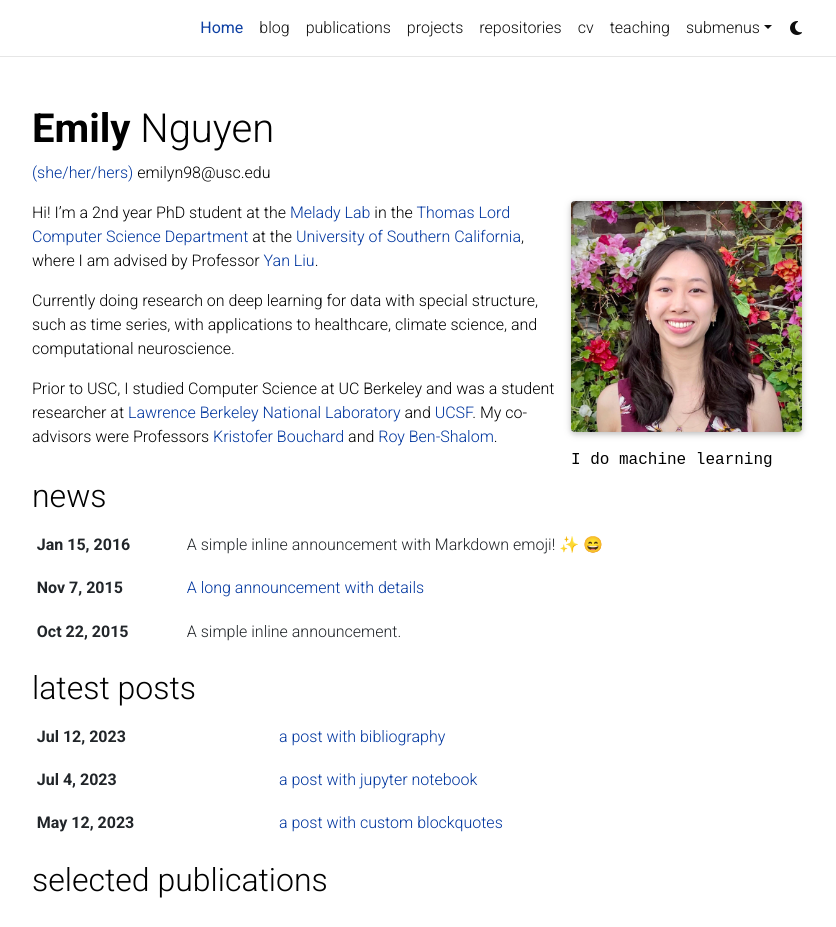
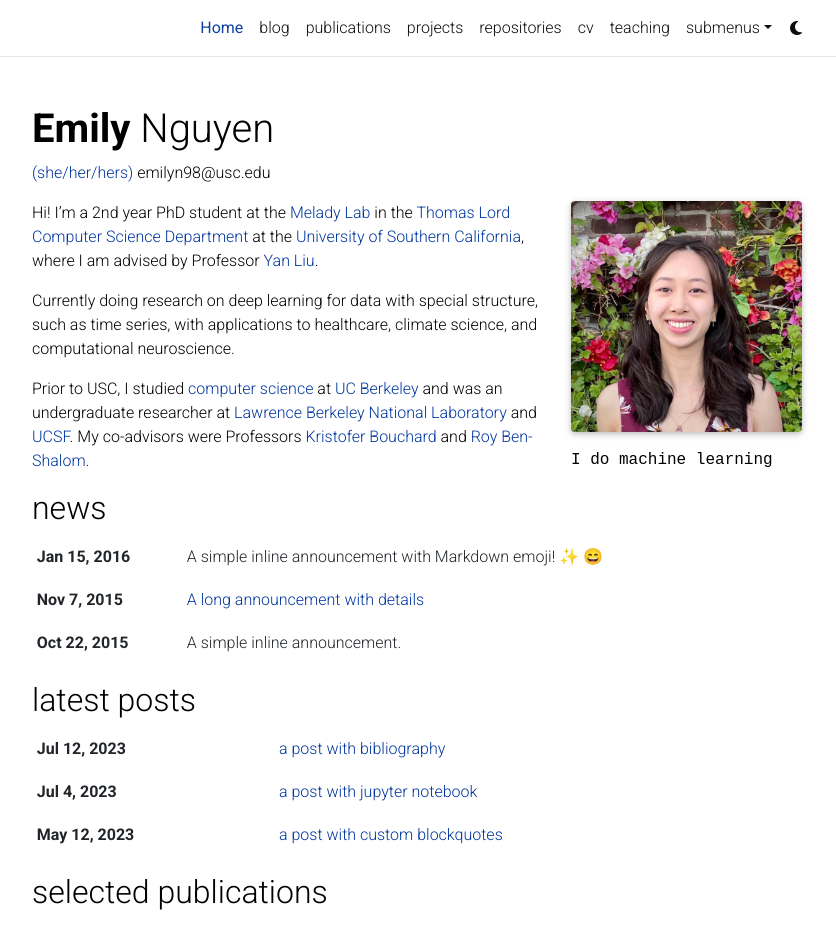
Before and after one commit to eemokey/eemokey.github.io, a Jekyll site: the page built from _pages/about.md, in a window 1280 px wide and 1228 px high, cut to the strip 0-927 px from the top of the window. Shown: the whole strip, without its empty margins (223-1059 px from the left). Built offline with Jekyll 4.4.1, drawn with Linux system fonts in a browser that asks for light colours; full-size pictures stand in for the smaller copies a plugin makes; emoji names are drawn with the system emoji font; comment, search, counter and statistics services are not loaded; a style sheet for code colours, icons or effects is not loaded.

Commit message:
finish about

```diff
--- a/_pages/about.md
+++ b/_pages/about.md
@@ -21,4 +21,4 @@ Hi! I'm a 2nd year PhD student at the [Melady Lab](https://melady.usc.edu/) in t
 
 Currently doing research on deep learning for data with special structure, such as time series, with applications to healthcare, climate science, and computational neuroscience.
 
-Prior to USC, I studied Computer Science at UC Berkeley and was a student researcher at [Lawrence Berkeley National Laboratory](https://www.lbl.gov/) and [UCSF](https://www.ucsf.edu/). My co-advisors were Professors [Kristofer Bouchard](https://bouchardlab.lbl.gov/) and [Roy Ben-Shalom](https://roybens.faculty.ucdavis.edu/).
+Prior to USC, I studied [computer science](https://eecs.berkeley.edu/academics/undergraduate/cs-ba) at [UC Berkeley](https://www.berkeley.edu/) and was an undergraduate researcher at [Lawrence Berkeley National Laboratory](https://www.lbl.gov/) and [UCSF](https://www.ucsf.edu/). My co-advisors were Professors [Kristofer Bouchard](https://bouchardlab.lbl.gov/) and [Roy Ben-Shalom](https://roybens.faculty.ucdavis.edu/).
```
